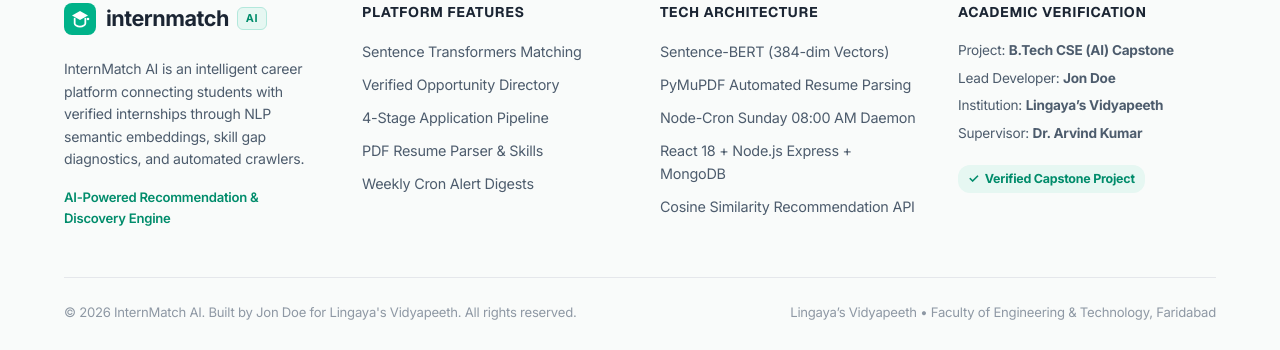
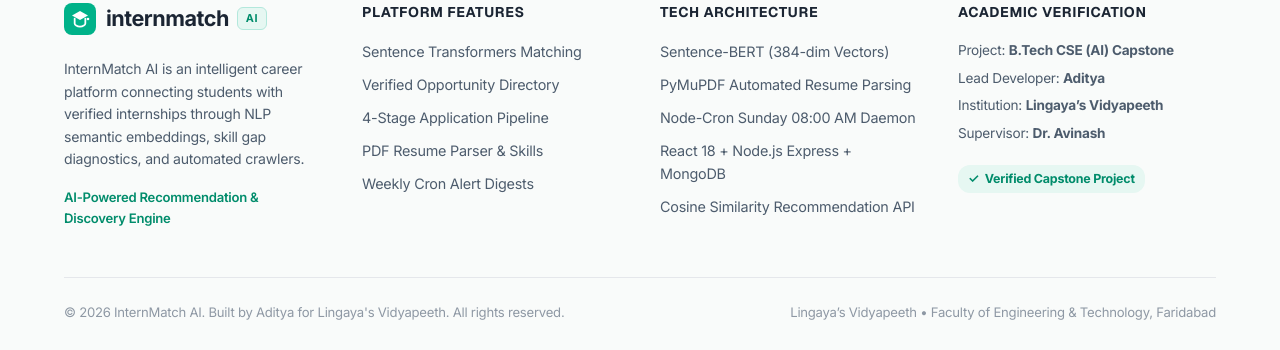
Before and after one commit to AdityaThukran/internmatch-ai, a React (Create React App) app in the folder client/: page /login in a window 1280 px wide. Shown: the part 984-1334 px from the top of the page. Built offline with nearby package versions, Linux system fonts and the light colour scheme; no server answers.

Commit message:
chore: update supervisor to Dr. Avinash and lead developer to Aditya

```diff
--- a/client/src/components/layout/Footer.js
+++ b/client/src/components/layout/Footer.js
@@ -74,13 +74,13 @@ const Footer = () => {
               Project: <strong>B.Tech CSE (AI) Capstone</strong>
             </p>
             <p style={{ fontSize: '0.85rem', color: '#4D5C6D', marginBottom: '6px' }}>
-              Lead Developer: <strong>Jon Doe</strong>
+              Lead Developer: <strong>Aditya</strong>
             </p>
             <p style={{ fontSize: '0.85rem', color: '#4D5C6D', marginBottom: '6px' }}>
               Institution: <strong>Lingaya’s Vidyapeeth</strong>
             </p>
             <p style={{ fontSize: '0.85rem', color: '#4D5C6D', marginBottom: '6px' }}>
-              Supervisor: <strong>Dr. Arvind Kumar</strong>
+              Supervisor: <strong>Dr. Avinash</strong>
             </p>
             <div style={{ marginTop: '14px', display: 'inline-flex', alignItems: 'center', gap: '6px', background: '#E6F7F2', color: '#008C6B', padding: '4px 10px', borderRadius: '12px', fontSize: '0.78rem', fontWeight: 700 }}>
               <span>✓</span> Verified Capstone Project
@@ -101,7 +101,7 @@ const Footer = () => {
             color: '#8E98A4'
           }}
         >
-          <p>© 2026 InternMatch AI. Built by Jon Doe for Lingaya's Vidyapeeth. All rights reserved.</p>
+          <p>© 2026 InternMatch AI. Built by Aditya for Lingaya's Vidyapeeth. All rights reserved.</p>
           <p>Lingaya’s Vidyapeeth • Faculty of Engineering & Technology, Faridabad</p>
         </div>
       </div>
--- a/client/src/pages/HomePage.js
+++ b/client/src/pages/HomePage.js
@@ -2182,7 +2182,7 @@ const HomePage = () => {
             {[
               {
                 quote: 'The cosine similarity scores were shockingly accurate. I saw a 94% match on the Google internship, polished my Docker skills using the gap diagnostics, and landed the technical interview!',
-                name: 'Jon Doe',
+                name: 'Aditya',
                 role: 'B.Tech CSE (AI) Student',
                 school: 'Lingaya’s Vidyapeeth'
               },
```
